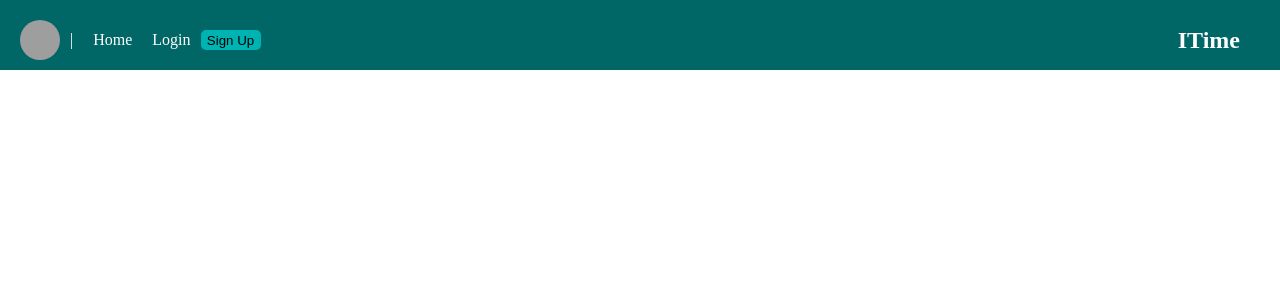
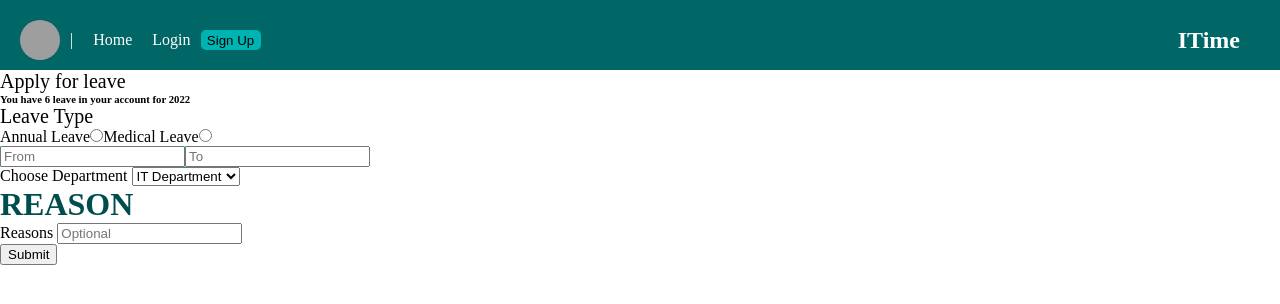
Before and after one commit to Arun1102/reactportal, a React (Create React App) app: page / in a window 1280 px wide. Shown: the top 304 px of the page. Built offline with nearby package versions, Linux system fonts and the light colour scheme; grey boxes are pictures that could not be loaded.

Commit message:
apply leave

```diff
--- a/package.json
+++ b/package.json
@@ -7,6 +7,7 @@
     "@testing-library/react": "^12.1.2",
     "@testing-library/user-event": "^13.5.0",
     "react": "^17.0.2",
+    "react-datepicker": "^4.6.0",
     "react-dom": "^17.0.2",
     "react-router-dom": "^6.2.1",
     "react-scripts": "5.0.0",
--- a/src/App.js
+++ b/src/App.js
@@ -3,12 +3,14 @@ import './App.css';
 import Navbar from './Components/navbar/Navbar'
 import Home from './Components/Home/Home'
 import LeaveList from './Components/LeaveList/LeaveList';
+import ApplyLeave from './Components/ApplyLeave/ApplyLeave';
 function App() {
   return (
     <div className="App">
       <Navbar/>
       {/* <Home/> */}
       {/* <LeaveList/> */}
+      <ApplyLeave/>
     </div>
   );
 }
--- a/src/Components/ApplyLeave/ApplyLeave.css
+++ b/src/Components/ApplyLeave/ApplyLeave.css
@@ -0,0 +1,6 @@
+.ApplyLeave-Date{
+    display: flex;
+    flex-direction: row;
+    background-color: aqua;
+    width: 300px;
+}
--- a/src/Components/ApplyLeave/ApplyLeave.js
+++ b/src/Components/ApplyLeave/ApplyLeave.js
@@ -1,17 +1,71 @@
-import React from 'react';
+import React ,{useState}from 'react';
+import DatePicker from 'react-datepicker'
+import 'react-datepicker/dist/react-datepicker.css'
+import './ApplyLeave.css'
+function ApplyLeave() {
 
-function ApplyLeave() {
+
+  const [selectedDate, setSelectedDate] = useState();
+  const [formData,setFormData] = useState({
+    LeaveType:""
+  });
+
   return <div className='ApplyLeave'>
       <div className='LeaveInfo'>
       <span className='Leavetitle'>Apply for leave</span>
       <h6>You have 6 leave in your account for 2022</h6>
       </div>
+     <form>
+       <div className='ApplyLeave-Radio'>
+         <span>Leave Type</span><br/>
+         <label>Annual Leave</label>
+         <input type="radio" name="LeaveType" value="Annual Leave"></input>
+         <label>Medical Leave</label>
+         <input type="radio" name="LeaveType" value="Medical Leave"></input>
+       </div>
+     </form>
+    <div className='ApplyLeave-Date'>
+    <DatePicker
+    selected={selectedDate}
+    placeholderText='From'
+    dateFormat='dd/MM/yyyy'
+    minDate={new Date()}
+    onChange={(date)=>setSelectedDate(date) }
+    filterDate = {(date)=> date.getDay() != 6 && date.getDay() != 0 }
+    />
+    <DatePicker
+    selected={selectedDate}
+    placeholderText='To'
+    dateFormat='dd/MM/yyyy'
+    minDate={new Date()}
+    onChange={(date)=>setSelectedDate(date) }
+    filterDate = {(date)=> date.getDay() != 6 && date.getDay() != 0 }
+    />
+
+    </div>
+
+    <label for="cars">Choose Department  </label>
+
+    <select name="Department" id="Department">
+      <option value="IT Department">IT Department</option>
+      <option value="Accounts">Accounts</option>
+      <option value="Administration">Administration</option>
+      <option value="HR/Manager">HR/Manager</option>
+    </select>
 
 
+    <h1>REASON</h1>
 
+<form action="/action_page.php">
+  <label for="fname" >Reasons  </label>
+  <input type="text" placeholder='Optional' id="fname" name="fname"/><br/>
 
+</form>
+
+   <button>Submit</button>
 
   </div>;
+
 }
 
 export default ApplyLeave;
```
Also changed, not shown: 1 other file (tests, documents, lock files or other folders).
